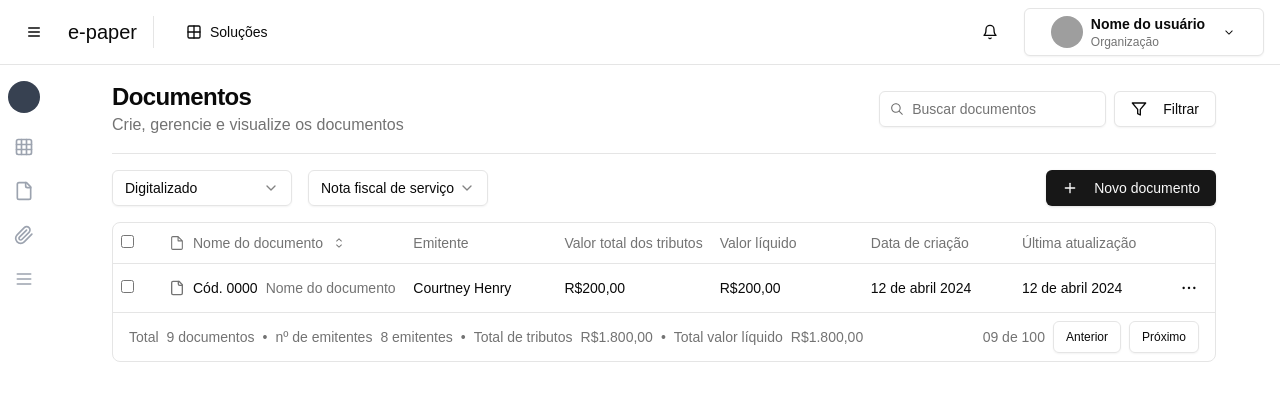
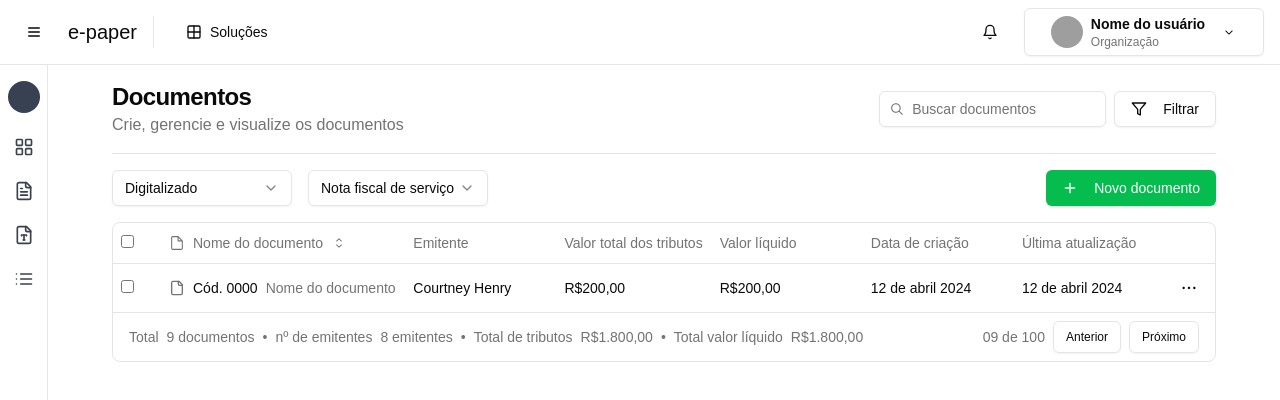
Before and after one commit to higorxi/front-end, a Next.js app: page / in a window 1280 px wide. Shown: the top 400 px of the page. Built offline with nearby package versions, Linux system fonts and the light colour scheme; grey boxes are pictures that could not be loaded.

Commit message:
refact: add new colors in sidebar

```diff
--- a/src/app/globals.css
+++ b/src/app/globals.css
@@ -14,8 +14,9 @@ body {
     --card-foreground: 0 0% 3.9%;
     --popover: 0 0% 100%;
     --popover-foreground: 0 0% 3.9%;
-    --primary: 0 0% 9%;
-    --primary-foreground: 0 0% 98%;
+    --primary: 144 95% 38%;
+    --primary-light: 144 95% 85%;
+    --primary-foreground: 0 0% 100%;
     --secondary: 0 0% 96.1%;
     --secondary-foreground: 0 0% 9%;
     --muted: 0 0% 96.1%;
--- a/src/components/sidebar.tsx
+++ b/src/components/sidebar.tsx
@@ -1,6 +1,6 @@
-"use client"
+"use client";
 import { useSidebar } from "@/context/sidebar-context";
-import { File, Grid, Menu, Paperclip } from "lucide-react";
+import { FileText, FileType, LayoutGrid, List } from "lucide-react";
 import Link from "next/link";
 import { useState } from "react";
 import { Avatar } from "./ui/avatar";
@@ -10,17 +10,18 @@ export default function Sidebar() {
   const [activeItem, setActiveItem] = useState<number | null>(null);
 
   const navItems = [
-    { id: 1, label: "Soluções", icon: Grid, href: "#" },
-    { id: 2, label: "Documentos", icon: File, href: "#" },
-    { id: 3, label: "Papel T", icon: Paperclip, href: "#" },
-    { id: 4, label: "Menu", icon: Menu, href: "#" },
+    { id: 1, label: "Soluções", icon: LayoutGrid, href: "#" },
+    { id: 2, label: "Documentos", icon: FileText, href: "#" },
+    { id: 3, label: "Papel T", icon: FileType, href: "#" },
+    { id: 4, label: "Menu", icon: List, href: "#" },
   ];
 
   return (
     <aside
-      className={`flex h-[90vh] ${
+      className={`flex ${
         isExpanded ? "w-48" : "w-12"
-      } flex-col bg-white items-center text-white py-4 transition-all duration-300`}
+      } flex-col bg-white items-center text-white py-4 transition-all duration-300 border-r border-gray-200`}
+      style={{ height: "calc(100vh - 4rem)" }}
     >
       <div
         className={`flex items-center ${
@@ -32,7 +33,7 @@ export default function Sidebar() {
             isExpanded ? "h-12 w-12" : "h-8 w-8"
           } flex items-center justify-center`}
         >
-          <Avatar  className={`${isExpanded ? "h-8 w-8" : "h-5 w-5"}`}/>
+          <Avatar className={`${isExpanded ? "h-8 w-8" : "h-5 w-5"}`} />
         </div>
       </div>
 
@@ -48,15 +49,13 @@ export default function Sidebar() {
             onClick={() => setActiveItem(item.id)}
             className={`flex items-center gap-2 w-full px-2 py-2 rounded-md ${
               activeItem === item.id
-                ? "bg-emerald-500 text-white"
-                : "text-gray-400 hover:bg-gray-700 hover:text-white"
+                ? "bg-greenLight text-grayIcons"
+                : "text-grayIcons hover:bg-greenLight hover:text-grayIcons"
             }`}
           >
             <item.icon className="h-5 w-5" />
             {isExpanded && (
-              <span className="text-sm font-medium truncate">
-                {item.label}
-              </span>
+              <span className="text-sm font-medium truncate">{item.label}</span>
             )}
           </Link>
         ))}
--- a/tailwind.config.ts
+++ b/tailwind.config.ts
@@ -1,4 +1,5 @@
 import type { Config } from "tailwindcss";
+import colors from 'tailwindcss/colors';
 
 export default {
     darkMode: ["class"],
@@ -10,6 +11,7 @@ export default {
   theme: {
   	extend: {
   		colors: {
+			...colors,
   			background: 'hsl(var(--background))',
   			foreground: 'hsl(var(--foreground))',
   			card: {
@@ -49,7 +51,10 @@ export default {
   				'3': 'hsl(var(--chart-3))',
   				'4': 'hsl(var(--chart-4))',
   				'5': 'hsl(var(--chart-5))'
-  			}
+  			},
+			grayIcons: '#3A424E',
+			greenLight: '#CAFFD6',
+			greenPrimary: '#05C151'
   		},
   		borderRadius: {
   			lg: 'var(--radius)',
```
